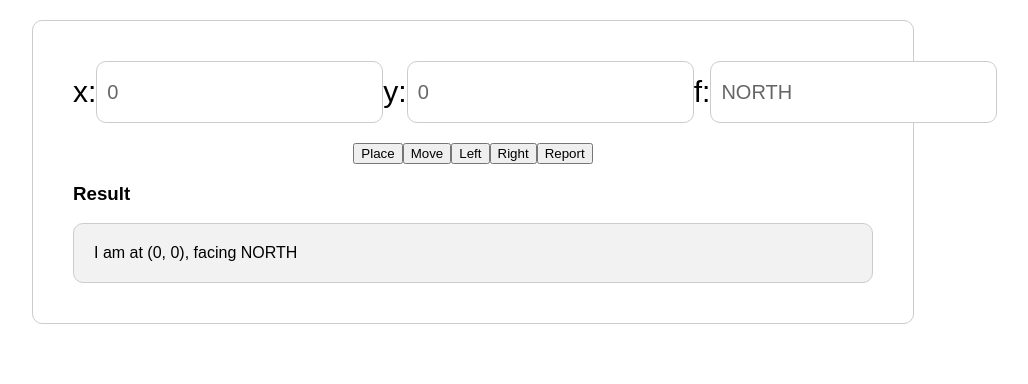
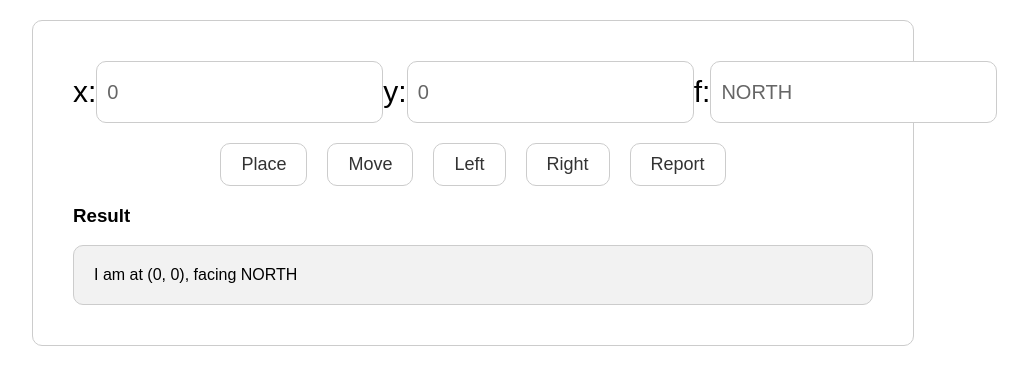
Before and after one commit to ryanzhangau/Pacman-Simulator, a React (Create React App) app: page / in a window 1280 px wide. Shown: the top 384 px of the page, without its empty margins (167-1195 px from the left). Built offline with nearby package versions, Linux system fonts and the light colour scheme.

Commit message:
create button style

```diff
--- a/src/Components/Button.js
+++ b/src/Components/Button.js
@@ -1,5 +1,6 @@
 import React from 'react';
 import PropTypes from 'prop-types';
+import '../style/button.scss';
 
 const Button = props => {
   const { label, click } = props;
--- /dev/null
+++ b/src/style/button.scss
@@ -0,0 +1,9 @@
+button {
+  border: 1px solid #ccc;
+  color: #333;
+  background: transparent;
+  font-size: 18px;
+  border-radius: 10px;
+  padding: 10px 20px;
+  margin: 0 10px;
+}
```
